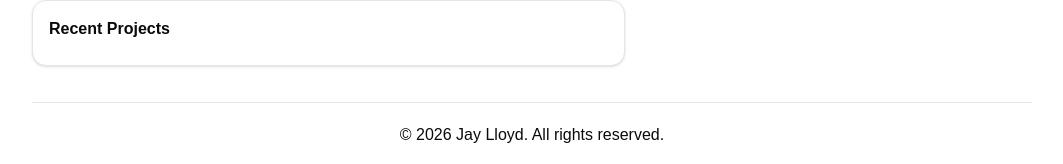
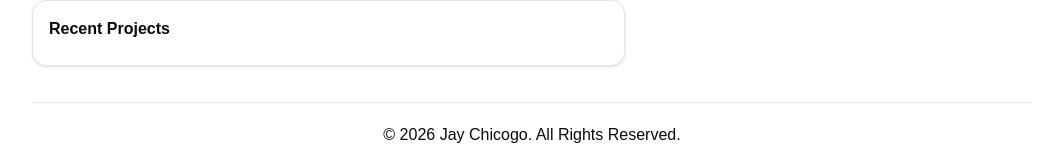
Before and after one commit to jayl-ch/portfolio, a React (Vite) app: page / in a window 1280 px wide. Shown: the part 662-826 px from the top of the page, without its empty margins (108-1171 px from the left). Built offline with nearby package versions, Linux system fonts and the light colour scheme.

Commit message:
Update the footer copyright

```diff
--- a/src/components/Footer.tsx
+++ b/src/components/Footer.tsx
@@ -1,8 +1,10 @@
+import { profile } from "../mocks/data.json";
+
 const Footer = () => {
   return (
     <footer className="mt-5">
       <div className="max-w-250 mx-auto text-center border-t py-5">
-        © 2026 Jay Lloyd. All rights reserved.
+        &copy; 2026 {profile.name}. All Rights Reserved.
       </div>
     </footer>
   );
```
